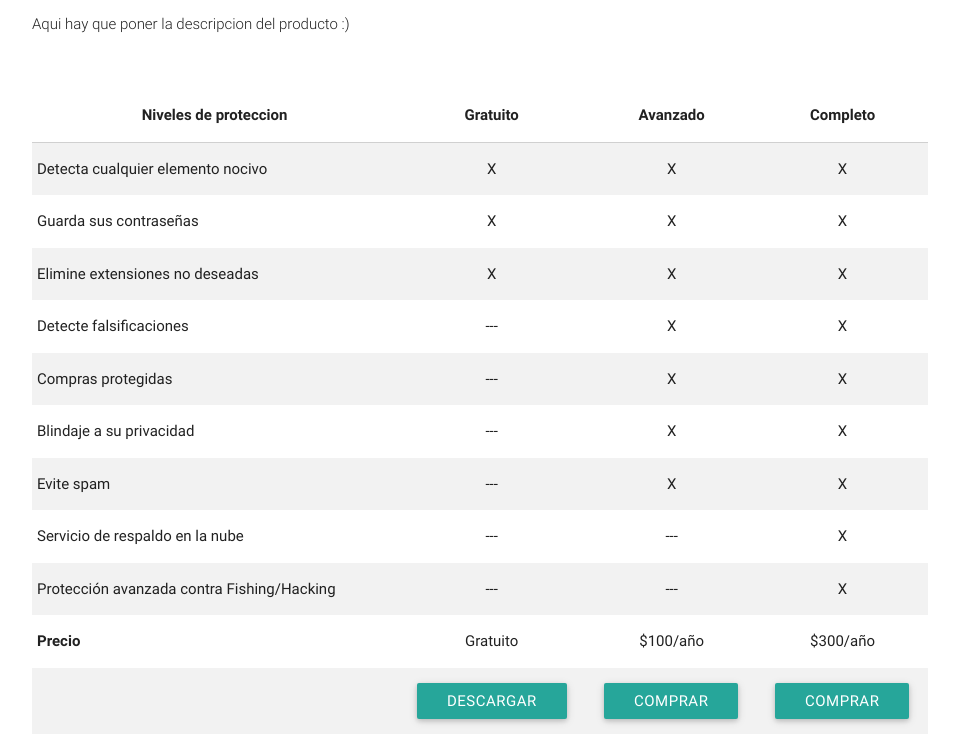
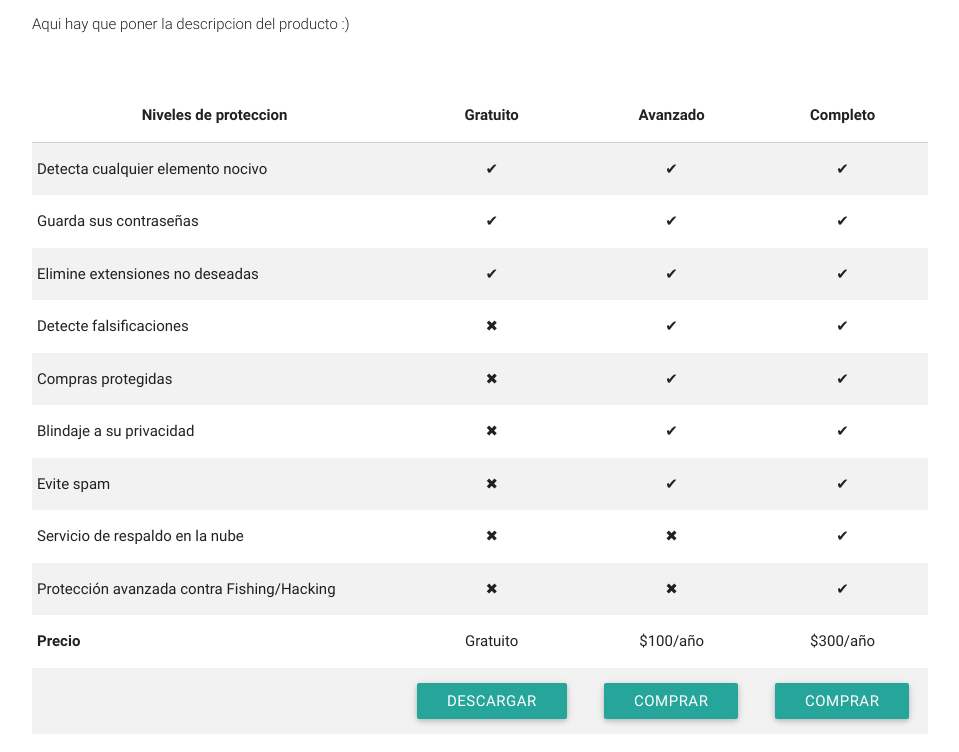
Before and after one commit to saulaxel/Taream-laboratori-PAyMN, a plain HTML site: page Website/antivirus.html in a window 1280 px wide. Shown: the part 440-1192 px from the top of the page, without its empty margins (160-1119 px from the left). Drawn offline with nearby package versions, Linux system fonts and the light colour scheme.

Commit message:
Update antivirus.html

```diff
--- a/Website/antivirus.html
+++ b/Website/antivirus.html
@@ -51,61 +51,61 @@
               <tbody>
                   <tr>
                       <td>Detecta cualquier elemento nocivo</td>
-                      <td><center>X</center></td>
-                      <td><center>X</center></td>
-                      <td><center>X</center></td>
+                      <td><center>✔</center></td>
+                      <td><center>✔</center></td>
+                      <td><center>✔</center></td>
                   </tr>
                   <tr>
                       <td>Guarda sus contrase&ntilde;as</td>
-            <td><center>X</center></td>
-                      <td><center>X</center></td>
-                      <td><center>X</center></td>
+                      <td><center>✔</center></td>
+                      <td><center>✔</center></td>
+                      <td><center>✔</center></td>
                   </tr>
                 <tr>
                       <td>Elimine extensiones no deseadas</td>
-            <td><center>X</center></td>
-                      <td><center>X</center></td>
-                      <td><center>X</center></td>
+                      <td><center>✔</center></td>
+                      <td><center>✔</center></td>
+                      <td><center>✔</center></td>
                   </tr>
                   <tr>
                       <td>Detecte falsificaciones</td>
-            <td><center>---</center></td>
-                      <td><center>X</center></td>
-                      <td><center>X</center></td>
+                      <td><center>✖</center></td>
+                      <td><center>✔</center></td>
+                      <td><center>✔</center></td>
                   </tr>
                   <tr>
                       <td>Compras protegidas</td>
-            <td><center>---</center></td>
-                      <td><center>X</center></td>
-                      <td><center>X</center></td>
+                      <td><center>✖</center></td>
+                      <td><center>✔</center></td>
+                      <td><center>✔</center></td>
                   </tr>
                   <tr>
                       <td>Blindaje a su privacidad</td>
-            <td><center>---</center></td>
-                      <td><center>X</center></td>
-                      <td><center>X</center></td>
+                      <td><center>✖</center></td>
+                      <td><center>✔</center></td>
+                      <td><center>✔</center></td>
                   </tr>
                   <tr>
                       <td>Evite spam</td>
-            <td><center>---</center></td>
-                      <td><center>X</center></td>
-                      <td><center>X</center></td>
+                      <td><center>✖</center></td>
+                      <td><center>✔</center></td>
+                      <td><center>✔</center></td>
                   </tr>
                   <tr>
                       <td>Servicio de respaldo en la nube</td>
-            <td><center>---</center></td>
-                      <td><center>---</center></td>
-                      <td><center>X</center></td>
+                      <td><center>✖</center></td>
+                      <td><center>✖</center></td>
+                      <td><center>✔</center></td>
                   </tr>
                   <tr>
                       <td>Protección avanzada contra Fishing/Hacking</td>
-            <td><center>---</center></td>
-                      <td><center>---</center></td>
-                      <td><center>X</center></td>
+                      <td><center>✖</center></td>
+                      <td><center>✖</center></td>
+                      <td><center>✔</center></td>
                   </tr>
                   <tr>
                       <td><b>Precio</b></td>
-            <td><center>Gratuito</center></td>
+                      <td><center>Gratuito</center></td>
                       <td><center>$100/año</center></td>
                       <td><center>$300/año</center></td>
                   </tr>
```
